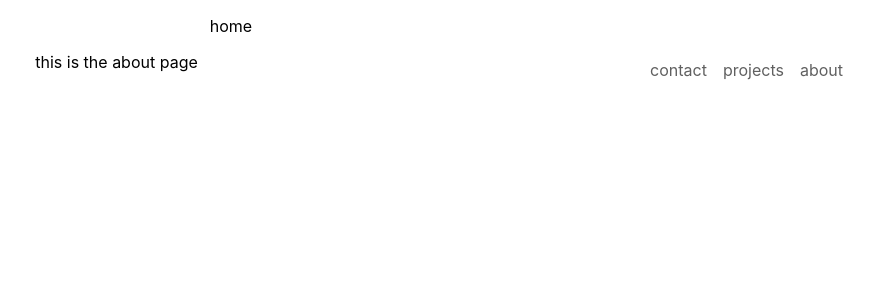
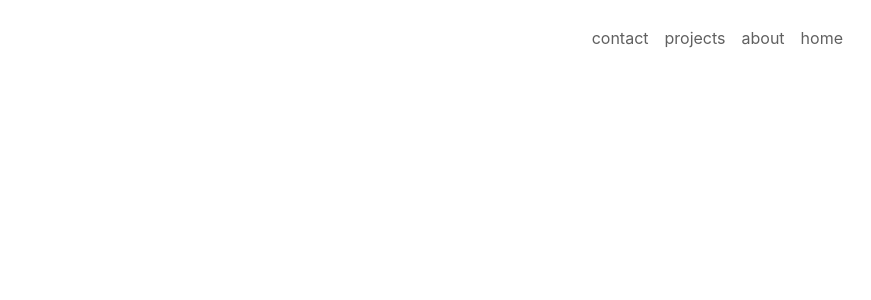
Before and after one commit to sarahrosecooper/sarahrose-p, a React (Create React App) app in the folder sarah-rose-port/: page / in a window 1280 px wide. Shown: the top 300 px of the page, without its empty margins (409-1280 px from the left). Built offline with nearby package versions, Linux system fonts and the light colour scheme.

Commit message:
(styles) Navigation.js: minor styling

```diff
--- a/sarah-rose-port/src/App.js
+++ b/sarah-rose-port/src/App.js
@@ -9,7 +9,6 @@ import About from "./components/About";
 function App() {
   return (
     <div className="App">
-      <p>home</p>
       <Navigation />
       <Switch>
         <Route path="/contact">
@@ -18,7 +17,7 @@ function App() {
         <Route path="/projects">
           <Projects />
         </Route>
-        <Route exact path="/">
+        <Route path="/about">
           <About />
         </Route>
       </Switch>
--- a/sarah-rose-port/src/components/Navigation.js
+++ b/sarah-rose-port/src/components/Navigation.js
@@ -8,13 +8,12 @@ const Nav = styled.nav``;
 const Container = styled.ul`
   list-style-type: none;
   margin: 0;
-  padding: 0;
+  padding: 20px;
   padding-right: 20px;
 `;
 
 const NavElements = styled.li`
   display: inline;
-  color: #a9a9a9;
 `;
 
 const Navigation = () => {
@@ -23,7 +22,10 @@ const Navigation = () => {
       <Nav>
         <Container>
           <NavElements>
-            <Link to="/">about</Link>
+            <Link to="">home</Link>
+          </NavElements>
+          <NavElements>
+            <Link to="/about">about</Link>
           </NavElements>
           <NavElements>
             <Link to="/projects">projects</Link>
```
